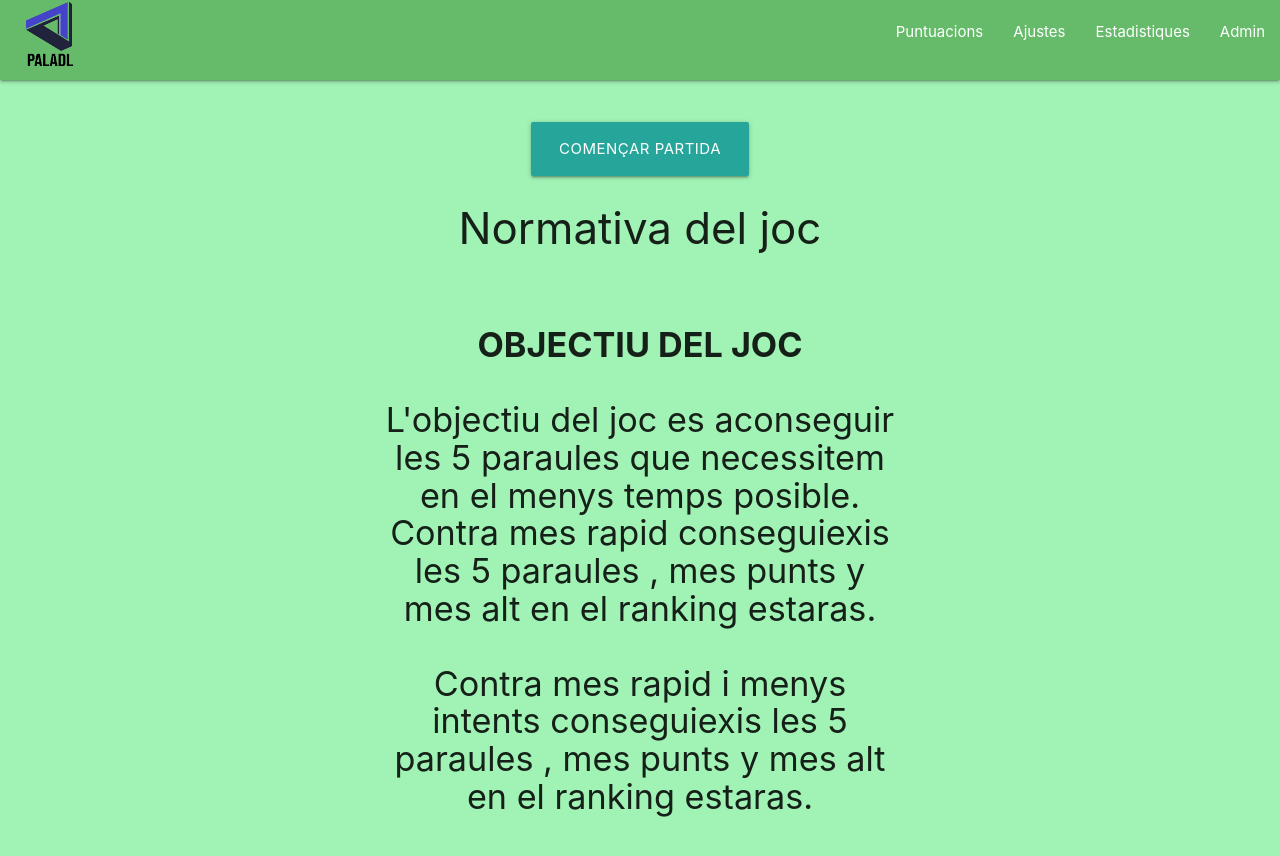
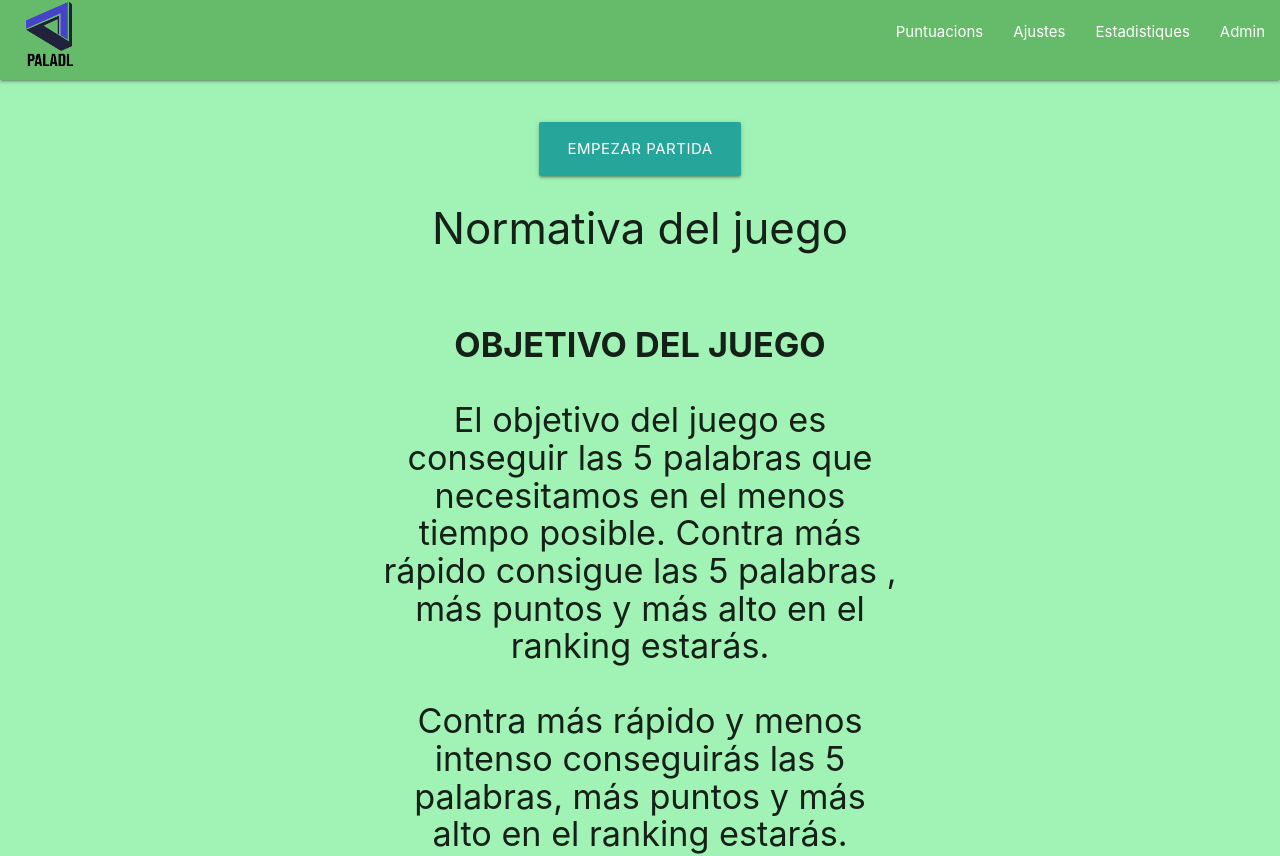
Before and after one commit to inspedralbes/projecte-final-4, a Vue app in the folder web/joc/: page / in a window 1280 px wide. Shown: the top 856 px of the page. Built offline with nearby package versions, Linux system fonts and the light colour scheme; no server answers.

Commit message:
castellano

```diff
--- a/web/joc/src/components/joc.vue
+++ b/web/joc/src/components/joc.vue
@@ -8,21 +8,22 @@
       class="waves-effect waves-light btn-large"
       v-on:click="iniciarPartida()"
     >
-      Començar Partida
+      Empezar Partida
+
     </button>
     <div id="normasjuego">
-      <h3>Normativa del joc</h3>
+      <h3>Normativa del juego</h3>
       <h4 style="padding: 50px">
-        <b>OBJECTIU DEL JOC</b><br /><br />
-        L'objectiu del joc es aconseguir les 5 paraules que necessitem en el
-        menys temps posible. Contra mes rapid conseguiexis les 5 paraules , mes
-        punts y mes alt en el ranking estaras.<br /><br />
-        Contra mes rapid i menys intents conseguiexis les 5 paraules , mes punts
-        y mes alt en el ranking estaras.<br /><br />
-        <b>NORMATIVA DEL JOC</b><br /><br />
-        Nomes es poden escriure les paraules amb les lletres que nosaltres donem
-        , si introdueixes alguna lletra que no esta en la part dreta de la
-        pantalla automaticament estara malament
+        <b>OBJETIVO DEL JUEGO</b><br /><br />
+       El objetivo del juego es conseguir las 5 palabras que necesitamos en el
+        menos tiempo posible. Contra más rápido consigue las 5 palabras , más
+        puntos y más alto en el ranking estarás.<br /><br />
+       Contra más rápido y menos intenso conseguirás las 5 palabras, más puntos y más alto en el ranking estarás.
+<br /><br />
+        <b>NORMATIVA DEL JUEGO</b><br /><br />
+        Solo se pueden escribir las palabras con las letras que nosotros damos
+        , si introduces alguna letra que no está en la parte derecha de la
+        pantalla automáticamente estará mal
       </h4>
     </div>
     <div class="oculta" id="cronoTimer">
--- a/web/joc/src/router/index.js
+++ b/web/joc/src/router/index.js
@@ -20,10 +20,6 @@ const router = createRouter({
     },
     {
       path: "/admin/:user",
-       beforeEnter: (to, from) => {
-      // rechazar la navegación
-      return false
-    },
       name: "admin",
       component: AdminView
 
```
